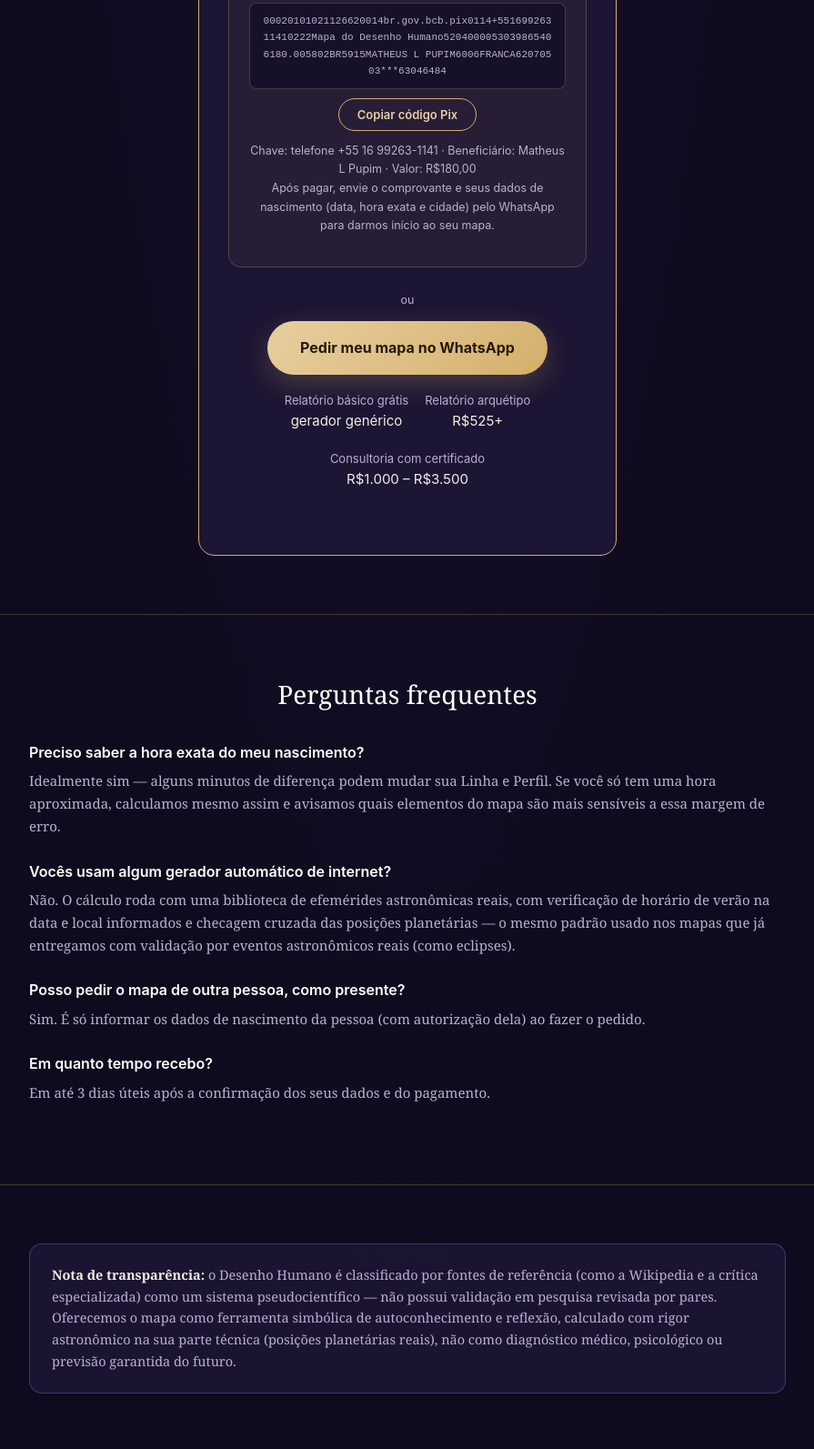
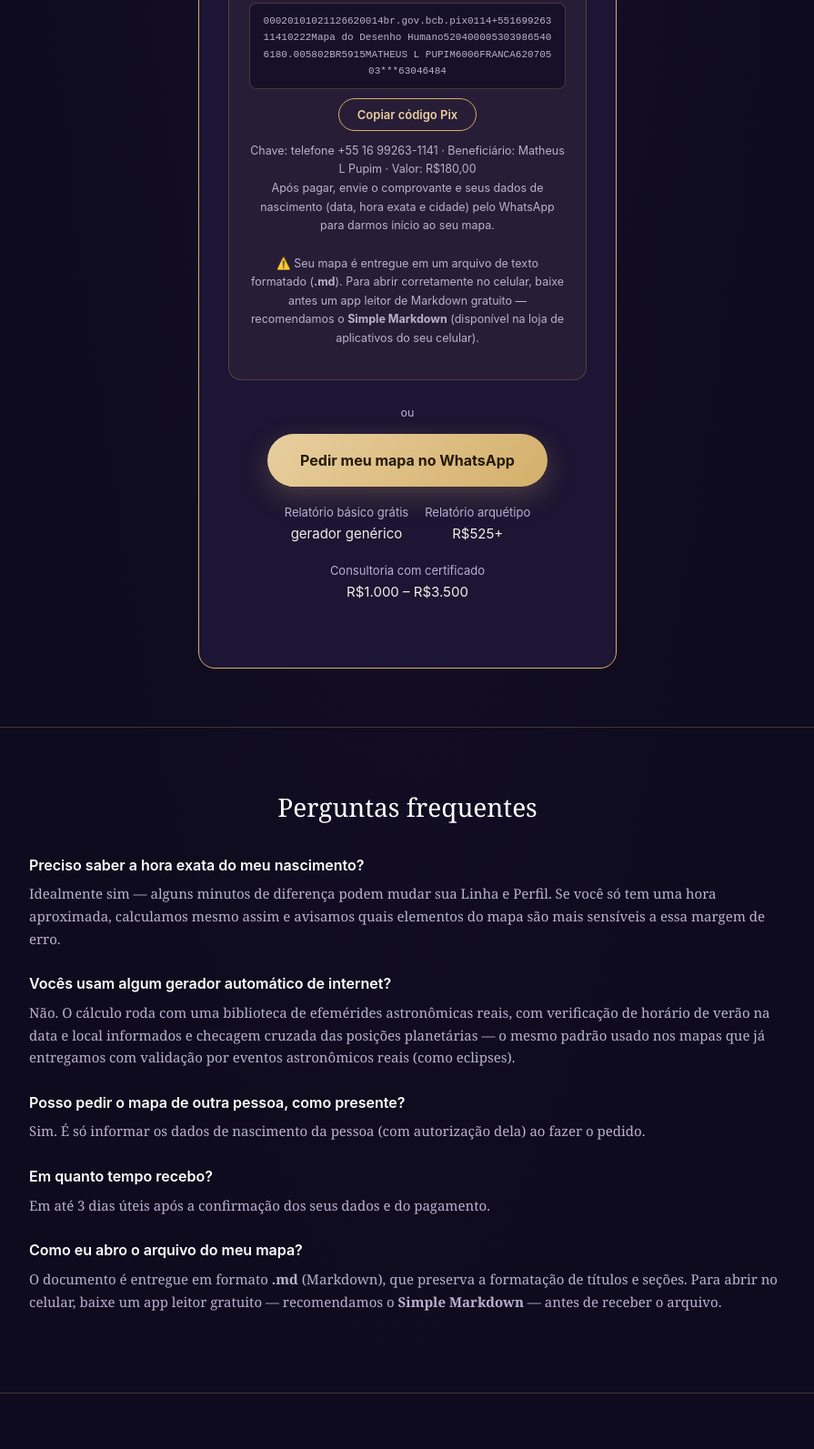
Before and after one commit to pupim-ai/mapa-desenho-humano, a plain HTML site: page index.html in a window 1280 px wide. Shown: the part 2711-4304 px from the top of the page at 91% size, without its empty margins (192-1087 px from the left). Drawn offline with Linux system fonts and the light colour scheme.

Commit message:
Avisar cliente sobre necessidade de app leitor de Markdown (.md)

```diff
--- a/index.html
+++ b/index.html
@@ -272,7 +272,7 @@
         <li>Cálculo com efemérides astronômicas reais (não é gerador genérico de internet)</li>
         <li>Documento explicando Tipo, Autoridade, Perfil, Centros e Cruz de Encarnação</li>
         <li>Linguagem acessível, sem depender de conhecimento prévio</li>
-        <li>Entrega digital em até 3 dias úteis</li>
+        <li>Entrega digital (arquivo .md) em até 3 dias úteis</li>
         <li>Nota de transparência sobre o status científico do método</li>
       </ul>
 
@@ -286,7 +286,7 @@
             b.textContent = 'Código copiado!'; setTimeout(function(){ b.textContent = orig; }, 2000);
           });
         ">Copiar código Pix</button>
-        <p class="pix-note">Chave: telefone +55 16 99263-1141 · Beneficiário: Matheus L Pupim · Valor: R$180,00<br>Após pagar, envie o comprovante e seus dados de nascimento (data, hora exata e cidade) pelo WhatsApp para darmos início ao seu mapa.</p>
+        <p class="pix-note">Chave: telefone +55 16 99263-1141 · Beneficiário: Matheus L Pupim · Valor: R$180,00<br>Após pagar, envie o comprovante e seus dados de nascimento (data, hora exata e cidade) pelo WhatsApp para darmos início ao seu mapa.<br><br>⚠️ Seu mapa é entregue em um arquivo de texto formatado (<strong>.md</strong>). Para abrir corretamente no celular, baixe antes um app leitor de Markdown gratuito — recomendamos o <strong>Simple Markdown</strong> (disponível na loja de aplicativos do seu celular).</p>
       </div>
 
       <div class="or-sep">ou</div>
@@ -319,6 +319,10 @@
       <h3>Em quanto tempo recebo?</h3>
       <p>Em até 3 dias úteis após a confirmação dos seus dados e do pagamento.</p>
     </div>
+    <div class="faq-item">
+      <h3>Como eu abro o arquivo do meu mapa?</h3>
+      <p>O documento é entregue em formato <strong>.md</strong> (Markdown), que preserva a formatação de títulos e seções. Para abrir no celular, baixe um app leitor gratuito — recomendamos o <strong>Simple Markdown</strong> — antes de receber o arquivo.</p>
+    </div>
   </div>
 </section>
 
```
